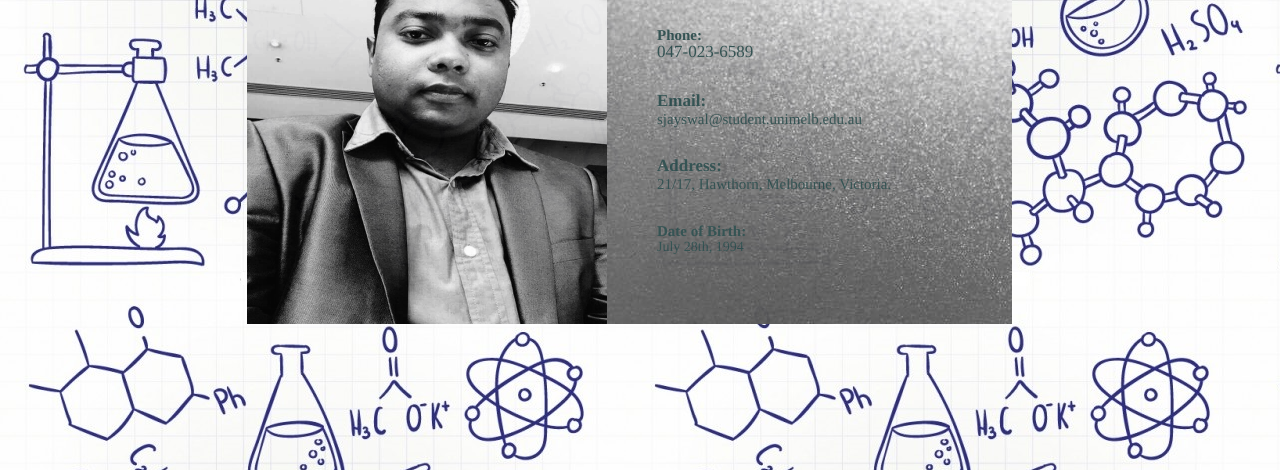
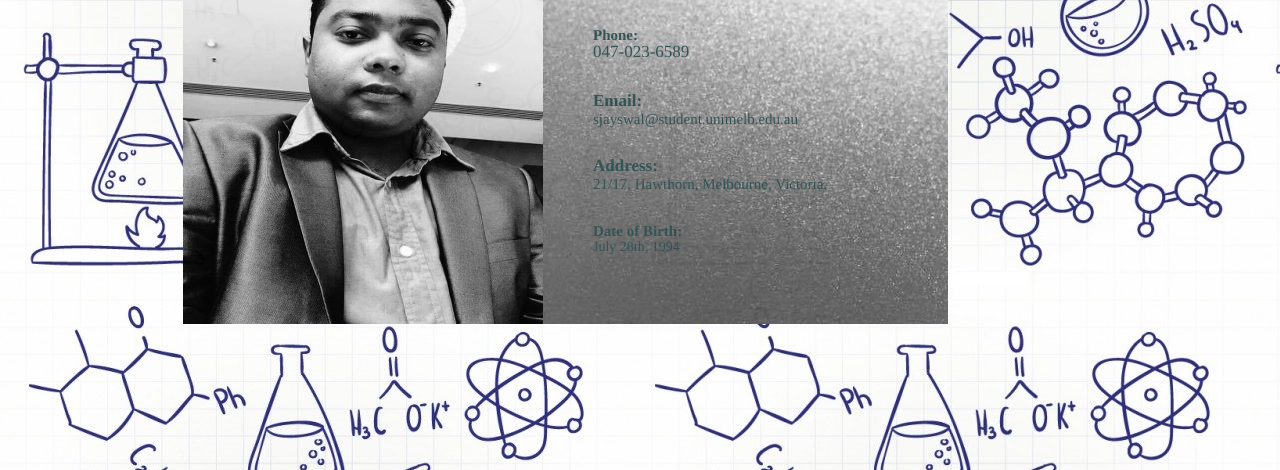
Before and after one commit to ShubhamJayswal/ShubhamJayswal.github.io, a plain HTML site: page index.html in a window 1280 px wide. Shown: the part 330-800 px from the top of the page. Drawn offline with nearby package versions, Linux system fonts and the light colour scheme.

Commit message:
Update mystyle.css

```diff
--- a/mystyle.css
+++ b/mystyle.css
@@ -1,3 +1,5 @@
+
+@viewport{ zoom:1.0; width: device-width; }
 
 
 nav.navbar{
@@ -9,8 +11,8 @@ nav.navbar{
 
 div.container{
 
-  padding-left: 15%;
-  padding-right: 15%;
+  padding-left: 10%;
+  padding-right: 10%;
 
 }
 
```
